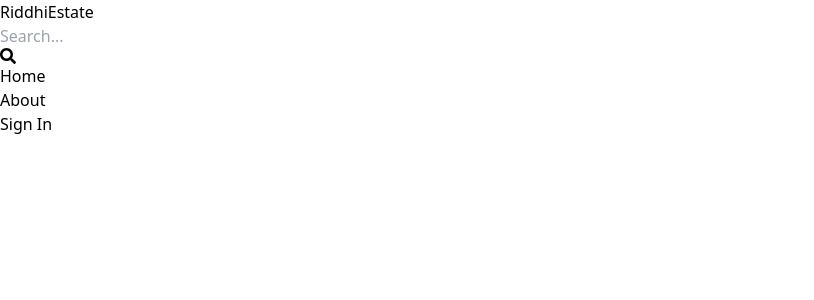
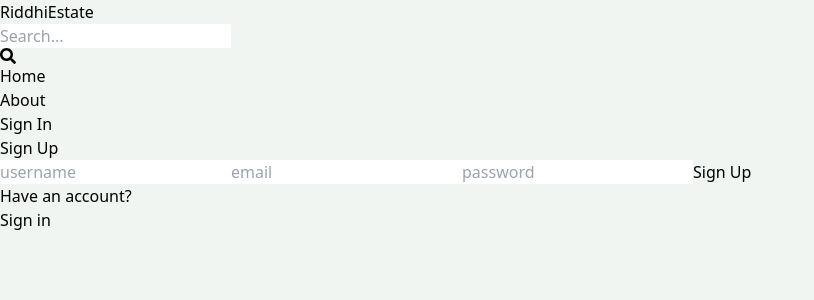
Before and after one commit to Riddhi-shah19/real-estate, a React (Vite) app in the folder client/: page /sign-up in a window 1280 px wide. Shown: the top 300 px of the page, without its empty margins (0-814 px from the left). Built offline with nearby package versions, Linux system fonts and the light colour scheme.

Commit message:
sign up page ui

```diff
--- a/client/src/index.css
+++ b/client/src/index.css
@@ -1,3 +1,7 @@
 @tailwind base;
 @tailwind components;
 @tailwind utilities;
+
+body{
+    background-color: rgb(241, 245, 241);
+}
--- a/client/src/pages/SignUp.jsx
+++ b/client/src/pages/SignUp.jsx
@@ -1,9 +1,39 @@
-import React from 'react'
+import React from "react";
+import { Link } from "react-router-dom";
 
 export default function SignUp() {
   return (
-    <div>
-
+    <div className="p-3 max-w-lg mx-auto">
+      <h1 className="text-3xl text-center font-semibold my-7">Sign Up</h1>
+      <form className="flex flex-col gap-4">
+        <input
+          type="text"
+          placeholder="username"
+          className="border p-3 rounded-lg"
+          id="username"
+        />
+        <input
+          type="email"
+          placeholder="email"
+          className="border p-3 rounded-lg"
+          id="email"
+        />
+        <input
+          type="password"
+          placeholder="password"
+          className="border p-3 rounded-lg"
+          id="password"
+        />
+        <button className="bg-slate-700 text-white p-3 rounded-lg uppercase hover:opacity-95 disabled:opacity-80">
+          Sign Up
+        </button>
+      </form>
+      <div className="flex gap-2 mt-5">
+        <p>Have an account?</p>
+        <Link to={"/sign-in"}>
+          <span className="text-blue-700">Sign in</span>
+        </Link>
+      </div>
     </div>
-  )
+  );
 }
```
Also changed, not shown: 1 other file (tests, documents, lock files or other folders).
